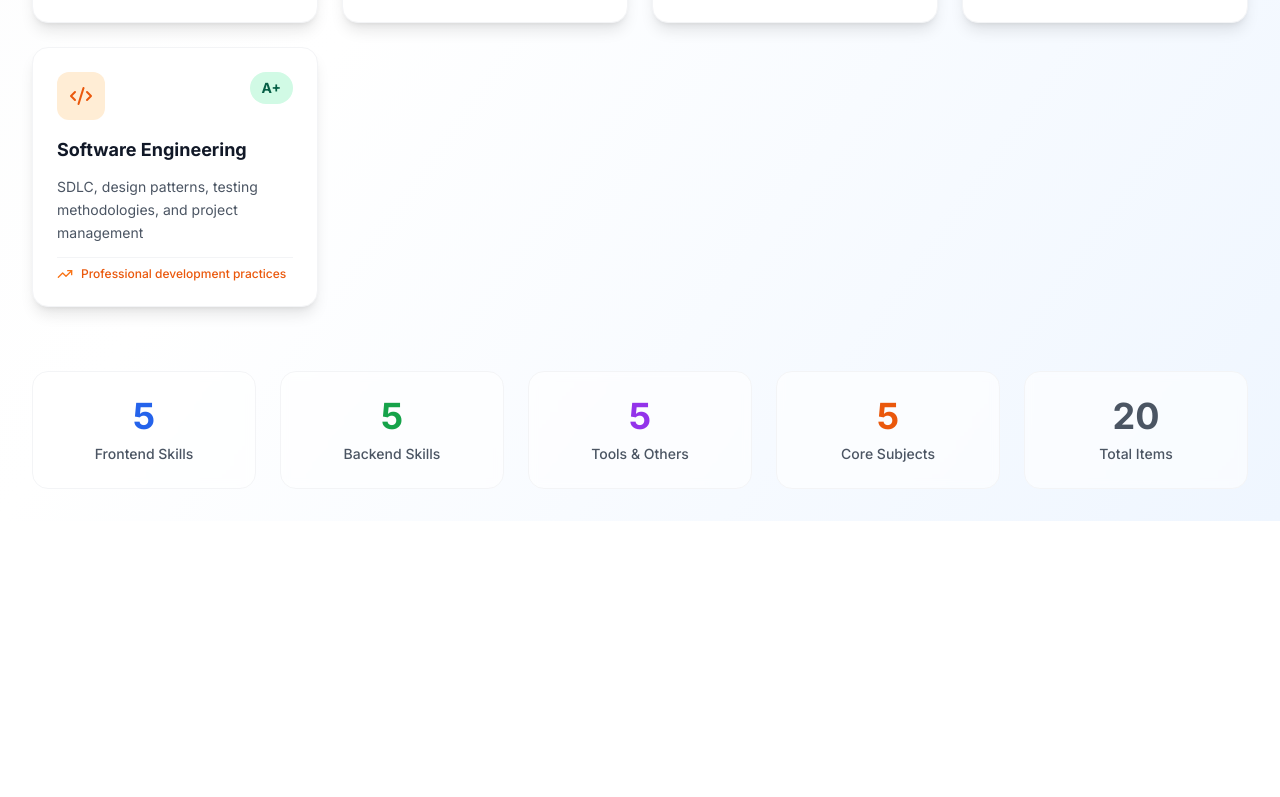
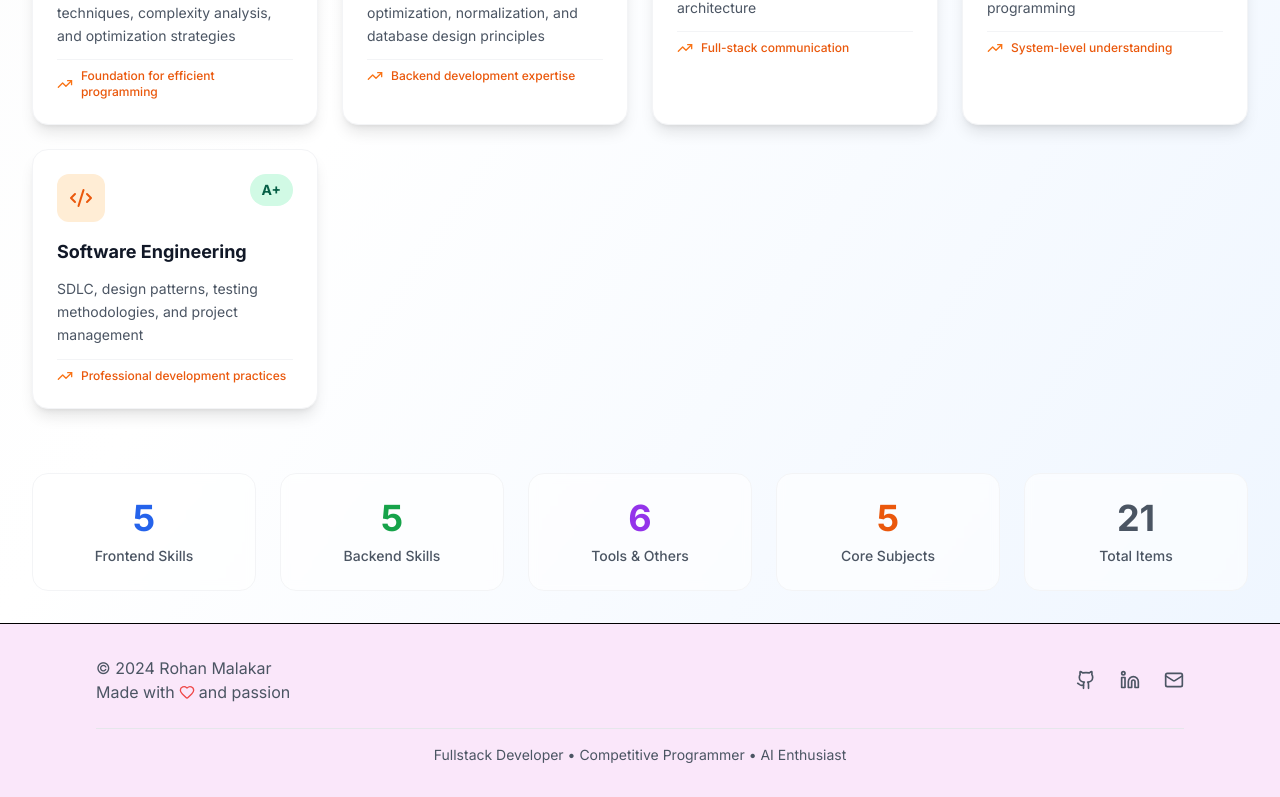
Before and after one commit to rohanmalakar/RohanMalakar.github.io, a Next.js app: page /skills in a window 1280 px wide. Shown: the part 1348-2145 px from the top of the page. Before the commit the page ends 1869 px from the top, so only its background shows below. Built offline with nearby package versions, Linux system fonts and the light colour scheme; a web font is replaced by a local one.

Commit message:
added footer

```diff
--- /dev/null
+++ b/app/_components/Footer.tsx
@@ -0,0 +1,107 @@
+"use client";
+import React from 'react';
+import { motion } from 'framer-motion';
+import { Github, Linkedin, Mail, Heart } from 'lucide-react';
+import { useTheme } from './ThemeProvider';
+
+
+const SimpleFooter: React.FC = () => {
+
+  const { isDarkMode } = useTheme();
+  const themeClasses = {
+    background: isDarkMode
+      ? 'bg-gray-900/80 border-white/10'
+      : 'bg-[#FAE7FA] border-black',
+    text: {
+      primary: isDarkMode ? 'text-white' : 'text-gray-900',
+      secondary: isDarkMode ? 'text-gray-400' : 'text-gray-600'
+    }
+  };
+
+  const socialLinks = [
+    {
+      name: 'GitHub',
+      icon: <Github className="w-5 h-5" />,
+      href: 'https://github.com/yourusername',
+      hoverColor: isDarkMode ? 'hover:text-gray-300' : 'hover:text-gray-700'
+    },
+    {
+      name: 'LinkedIn',
+      icon: <Linkedin className="w-5 h-5" />,
+      href: 'https://linkedin.com/in/yourusername',
+      hoverColor: isDarkMode ? 'hover:text-blue-400' : 'hover:text-blue-600'
+    },
+    {
+      name: 'Email',
+      icon: <Mail className="w-5 h-5" />,
+      href: 'mailto:your.email@gmail.com',
+      hoverColor: isDarkMode ? 'hover:text-red-400' : 'hover:text-red-600'
+    }
+  ];
+
+  return (
+    <footer className={`${themeClasses.background} backdrop-blur-lg border-t transition-all duration-300`}>
+      <div className="max-w-6xl mx-auto px-4 sm:px-6 lg:px-8 py-8">
+        <motion.div
+          initial={{ opacity: 0, y: 20 }}
+          whileInView={{ opacity: 1, y: 0 }}
+          transition={{ duration: 0.6 }}
+          viewport={{ once: true }}
+          className="flex flex-col md:flex-row justify-between items-center"
+        >
+          {/* Left Side - Copyright */}
+          <div className={`${themeClasses.text.secondary} text-center md:text-left mb-4 md:mb-0`}>
+            <p className="flex items-center justify-center md:justify-start">
+              © 2024 Rohan Malakar
+            </p>
+            <p className="flex items-center justify-center md:justify-start">
+               Made with
+              <Heart className="w-4 h-4 mx-1 text-red-500 animate-pulse" />
+              and passion
+            </p>
+          </div>
+
+          {/* Right Side - Social Links */}
+          <div className="flex items-center space-x-6">
+            {socialLinks.map((social, index) => (
+              <motion.a
+                key={index}
+                href={social.href}
+                target="_blank"
+                rel="noopener noreferrer"
+                className={`${themeClasses.text.secondary} ${social.hoverColor} transition-all duration-300`}
+                whileHover={{ scale: 1.2, y: -2 }}
+                whileTap={{ scale: 0.95 }}
+                aria-label={social.name}
+              >
+                {social.icon}
+              </motion.a>
+            ))}
+          </div>
+        </motion.div>
+
+        {/* Optional divider line */}
+        <motion.div
+          initial={{ scaleX: 0 }}
+          whileInView={{ scaleX: 1 }}
+          transition={{ duration: 0.8, delay: 0.2 }}
+          viewport={{ once: true }}
+          className={`mt-6 h-px ${isDarkMode ? 'bg-white/10' : 'bg-gray-200'} origin-center`}
+        />
+
+        {/* Bottom text */}
+        <motion.div
+          initial={{ opacity: 0 }}
+          whileInView={{ opacity: 1 }}
+          transition={{ duration: 0.6, delay: 0.4 }}
+          viewport={{ once: true }}
+          className={`${themeClasses.text.secondary} text-center text-sm mt-4`}
+        >
+          <p>Fullstack Developer • Competitive Programmer • AI Enthusiast</p>
+        </motion.div>
+      </div>
+    </footer>
+  );
+};
+
+export default SimpleFooter;
--- a/app/layout.tsx
+++ b/app/layout.tsx
@@ -3,6 +3,7 @@ import { Inter, Poppins, JetBrains_Mono, Playfair_Display } from "next/font/goog
 import "./globals.css";
 import { ThemeProvider } from "./_components/ThemeProvider";
 import Navbar from "./_components/Navbar";
+import Footer from "@/app/_components/Footer"
 
 const inter = Inter({
   variable: "--font-inter",
@@ -49,6 +50,7 @@ export default function RootLayout({
           <main className="pt-16">
             {children}
           </main>
+          <Footer />
         </ThemeProvider>
       </body>
     </html>
--- a/app/skills/page.tsx
+++ b/app/skills/page.tsx
@@ -74,6 +74,7 @@ const skillsData: SkillCategory[] = [
       { name: "C++", level: "Advanced", icon: MonitorSpeaker },
       { name: "Python", level: "Intermediate", icon: Settings },
       { name: "N8N", level: "Intermediate", icon: Settings },
+      { name: "Docker", level: "Intermediate", icon: MonitorSpeaker },
     ]
   }
 ];
```
